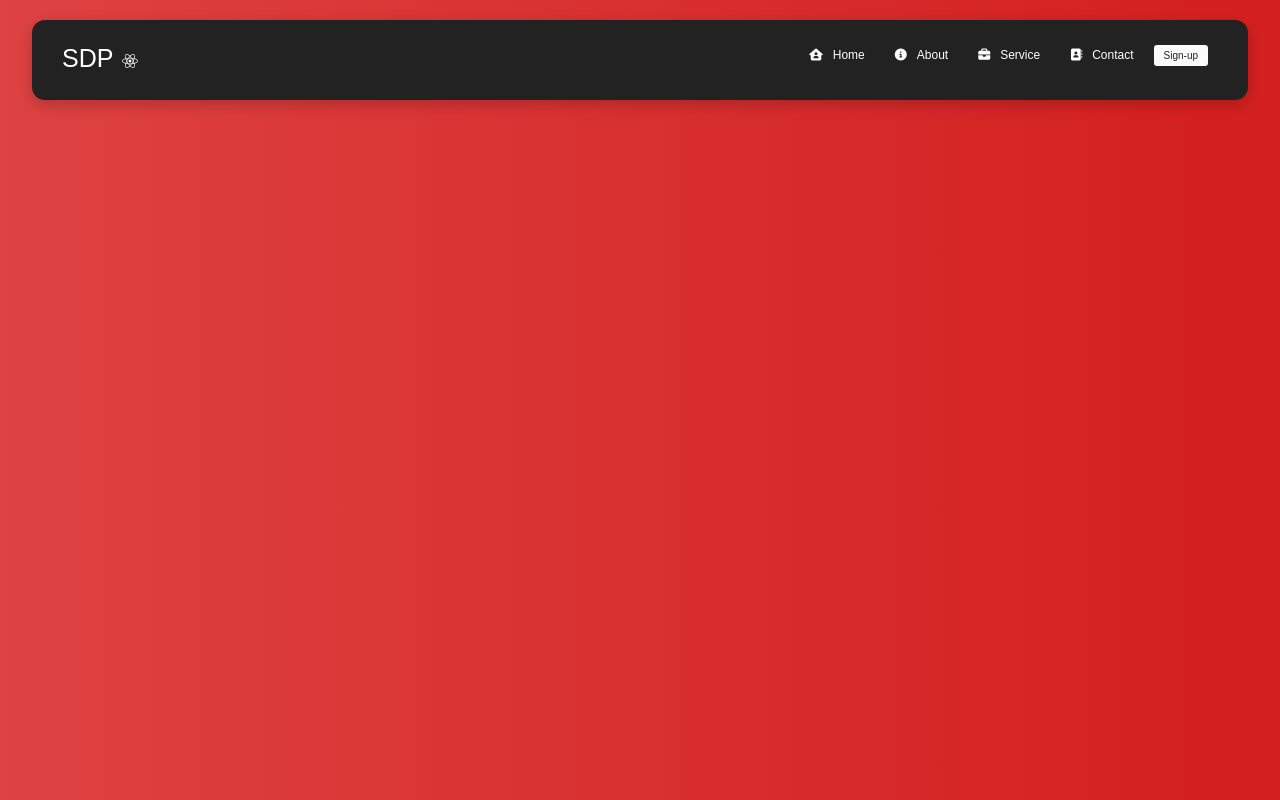
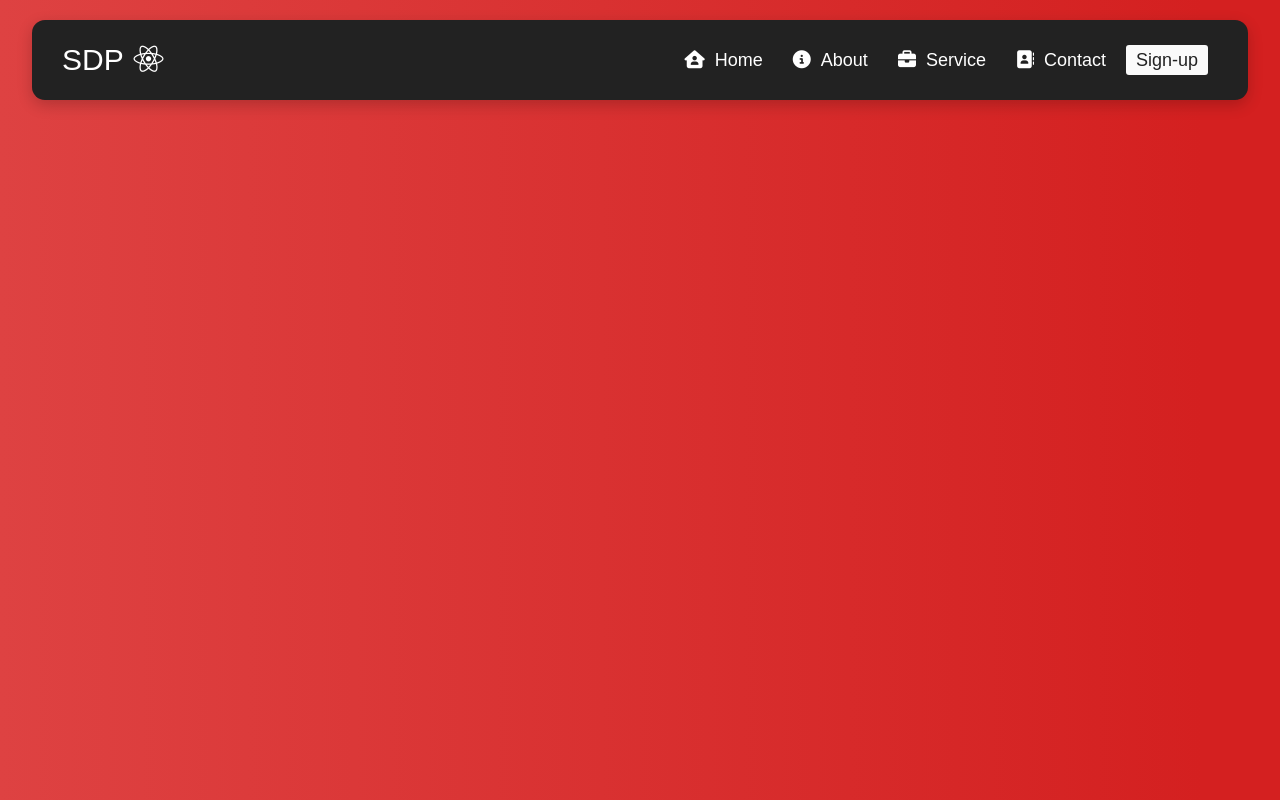
Before and after one commit to harshadbprajapati/task-emailnoti-sb, a React (Create React App) app in the folder frontend/: page / in a window 1280 px wide. Built offline with nearby package versions, Linux system fonts and the light colour scheme.

Commit message:
Navbar Done

```diff
--- a/frontend/src/Components/Homestyle.css
+++ b/frontend/src/Components/Homestyle.css
@@ -6,5 +6,8 @@
         90deg,
         rgba(222,66,66,1) 0%,
         rgba(212,32,32,1) 94%
+
     );
+    /* background: rgb(255,255,219);
+    background: linear-gradient(90deg, rgba(255,255,219,1) 0%, rgba(253,255,230,1) 100%); */
 }
--- a/frontend/src/Components/navstyle.css
+++ b/frontend/src/Components/navstyle.css
@@ -17,10 +17,11 @@
     color: white;
     justify-self: start;
     cursor: pointer;
+    font-size: 30px;
+    margin: 0;
 }
 .fa-react{
     margin-left: 0.2rem;
-    font-size: 1.6rem;
 }
 .nav-menu{
     display: grid;
@@ -30,16 +31,19 @@
     align-items: center;
     text-align: center;
     justify-content: end;
+    margin: 0;
 }
 
 .nav-links{
     text-decoration: none;
     color: white;
+    font-size: 18px;
     padding: 0.7rem 1rem;
     white-space: nowrap;
 }
 .nav-links i{
     padding-right:10px;
+    font-size: 18px;
 }
 .nav-links:hover{
     background-color: rgb(80,80,238);
@@ -63,6 +67,7 @@
     font-size: 1rem;
     font-weight: 500;
     color: #222;
+    font-size: 18px;
 }
 
 @media screen and (max-width: 850px){
```
